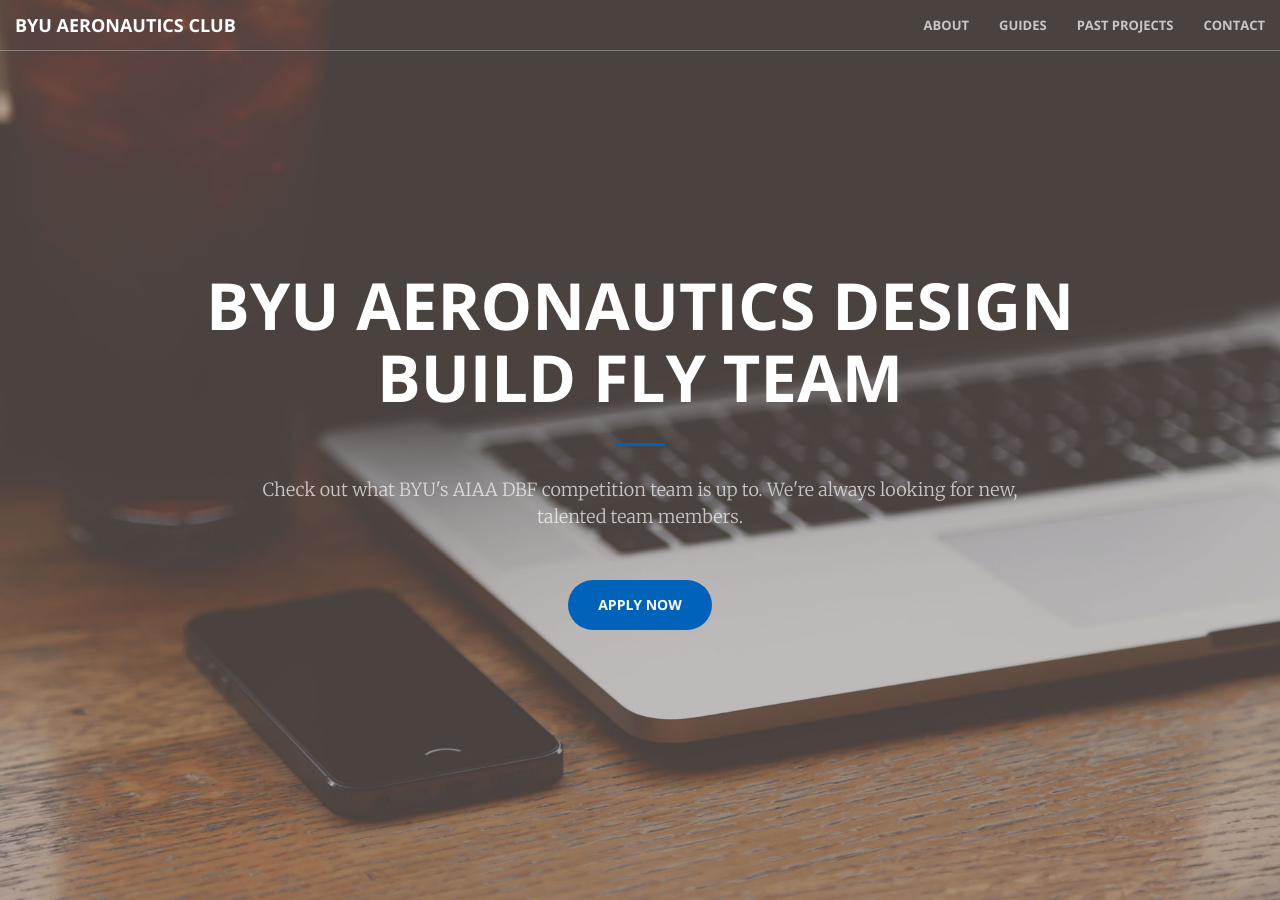
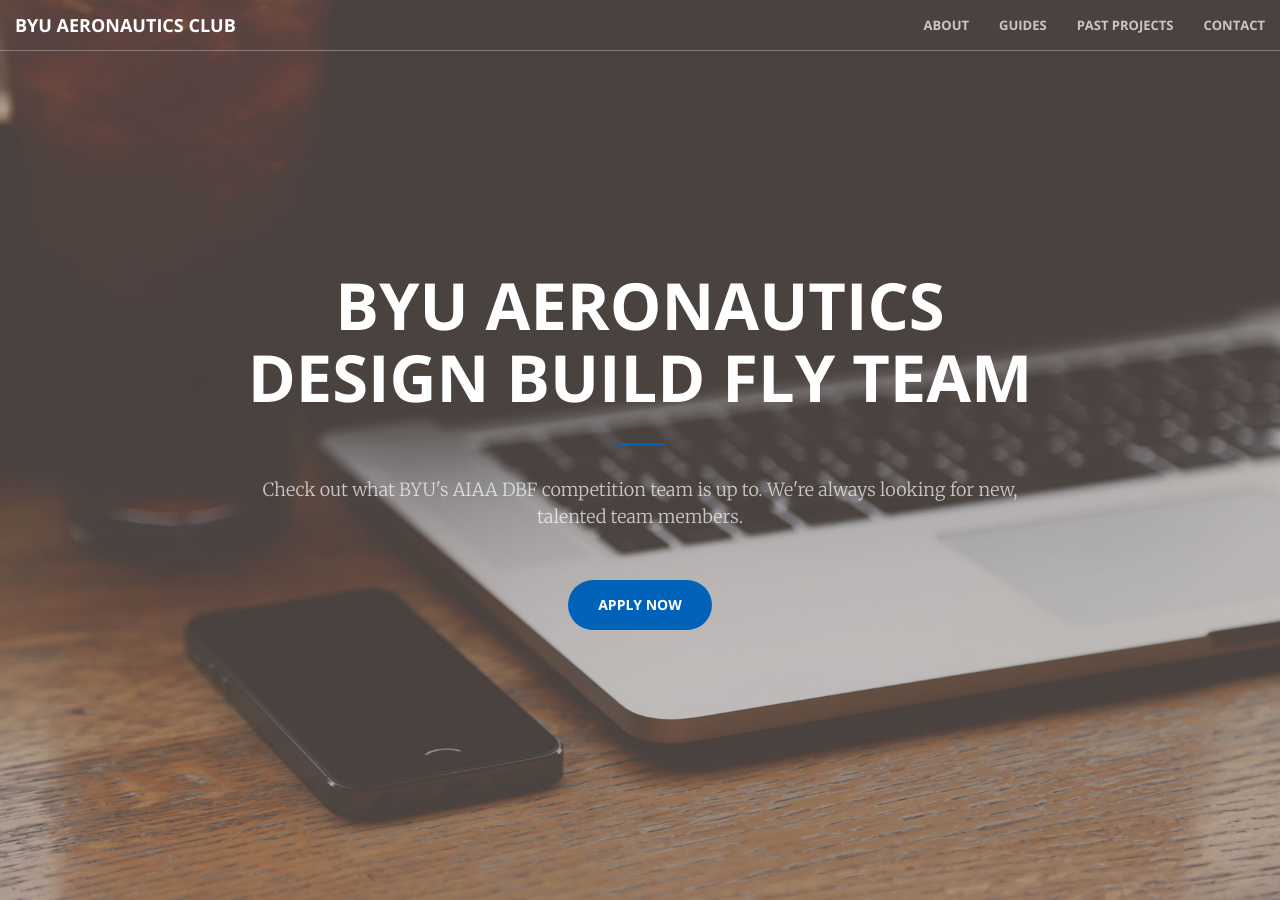
Before and after one commit to BYU-Aeronautics-Club/DBF, a Jekyll site: the page built from index.html, in a window 1280 px wide and 900 px high. Built offline with Jekyll 4.4.1, drawn with Linux system fonts in a browser that asks for light colours.

Commit message:
try line break

```diff
--- a/_includes/header.html
+++ b/_includes/header.html
@@ -1,7 +1,8 @@
 <header>
     <div class="header-content">
         <div class="header-content-inner">
-            <h1>BYU Aeronautics Design Build Fly Team</h1>
+            <h1>BYU Aeronautics
+                <br>Design Build Fly Team</h1>
             <hr>
             <p>Check out what BYU's AIAA DBF competition team is up to.  We're always looking for new, talented team members.</p>
             <a href="#about" class="btn btn-primary btn-xl page-scroll">Apply Now</a>
```
